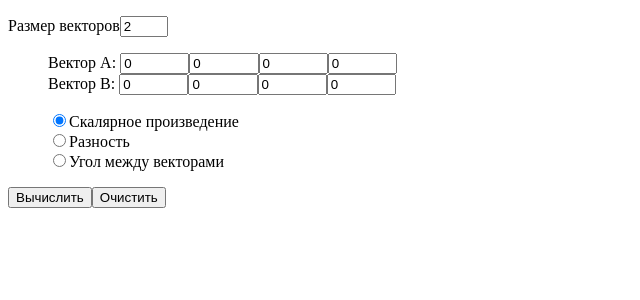
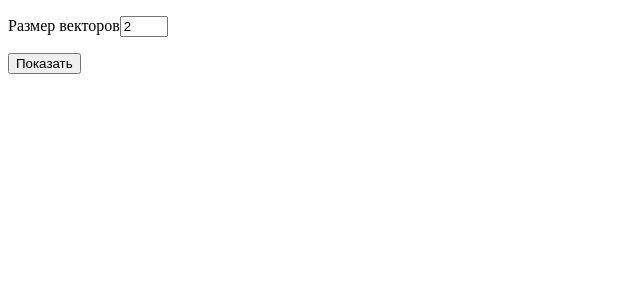
Before and after one commit to ploschka/web_lab5, a Flask app: page / in a window 1280 px wide. Shown: the top 300 px of the page, without its empty margins (0-640 px from the left). Run offline with Flask 3, Linux system fonts and the light colour scheme.

Commit message:
Исправил индивидуальную часть

```diff
--- a/app.py
+++ b/app.py
@@ -6,47 +6,55 @@ app = Flask(__name__)
 @app.route('/', methods=['GET'])
 def index():
     req = bool(request.values)
-    size = request.values.get('size', 2, int)
-    a1 = request.values.get('a1', 0, int)
-    a2 = request.values.get('a2', 0, int)
-    a3 = request.values.get('a3', 0, int)
-    a4 = request.values.get('a4', 0, int)
+    size = min(request.values.get('size', 2, int), 4)
+    show = request.values.get('show', False, bool)
+    render_vec = size > 0 and req
+    A = request.values.getlist('a', int)
+    B = request.values.getlist('b', int)
 
-    b1 = request.values.get('b1', 0, int)
-    b2 = request.values.get('b2', 0, int)
-    b3 = request.values.get('b3', 0, int)
-    b4 = request.values.get('b4', 0, int)
+    v = len(A) > 0 and len(B) > 0
 
-    Av = [a1, a2, a3, a4]
-    Bv = [b1, b2, b3, b4]
+    if show:
+        A = [0]*size
+        B = [0]*size
 
+    result = None
     op = request.values.get('op', 'm')
 
-    if op == 'm':
-        result = sum([a * b for a, b in [(Av[i], Bv[i]) for i in range(size)]])
-    elif op == 'd':
-        result = map(str, [Bv[i] - Av[i] for i in range(size)])
-    elif op == 'a':
-        m = sum([a * b for a, b in [(Av[i], Bv[i]) for i in range(size)]])
-        ma = sqrt(sum([i*i for i in [Av[j] for j in range(size)]]))
-        mb = sqrt(sum([i*i for i in [Bv[j] for j in range(size)]]))
-        result = "%.2f" % degrees(acos(m / (ma * mb)))
-    else:
-        result = 'ОШИБКА!!!'
+    if not show:
+        if v:
+            if op == 'm':
+                result = sum([a * b for a, b in [(A[i], B[i])
+                            for i in range(size)]])
+            elif op == 'd':
+                result = map(str, [B[i] - A[i] for i in range(size)])
+            elif op == 'a':
+                m = sum([a * b for a, b in [(A[i], B[i]) for i in range(size)]])
+                ma = sqrt(sum([i*i for i in [A[j] for j in range(size)]]))
+                mb = sqrt(sum([i*i for i in [B[j] for j in range(size)]]))
+                result = "%.2f" % degrees(acos(m / (ma * mb)))
+            else:
+                result = 'ОШИБКА!!!'
 
     html = render_template(
         'index.html',
+        render_vec=render_vec,
         size=size,
-        a1=a1,
-        a2=a2,
-        a3=a3,
-        a4=a4,
-        b1=b1,
-        b2=b2,
-        b3=b3,
-        b4=b4,
+        A=A,
+        B=B,
         op=op,
         result=result,
         req=req
     )
+
+    print(
+        render_vec,
+        size,
+        v,
+        A,
+        B,
+        op,
+        result,
+        req
+    )
     return html
--- a/templates/index.html
+++ b/templates/index.html
@@ -18,13 +18,19 @@
 <body>
     <form action="{{ url_for('index') }}" method="get">
         <p><label>Размер векторов<input type="number" min="2" max="4" name="size" value="{{ size }}"></label></p>
+        <input type="submit" value="Показать" name="show">
+        {% if render_vec %}
         <ul>
-            <li>Вектор A: <input class="element" type="number" name="a1" value="{{ a1 }}"><input class="element"
-                    type="number" name="a2" value="{{ a2 }}"><input class="element" type="number" name="a3"
-                    value="{{ a3 }}"><input class="element" type="number" name="a4" value="{{ a4 }}"></li>
-            <li>Вектор B: <input class="element" type="number" name="b1" value="{{ b1 }}"><input class="element"
-                    type="number" name="b2" value="{{ b2 }}"><input class="element" type="number" name="b3"
-                    value="{{ b3 }}"><input class="element" type="number" name="b4" value="{{ b4 }}"></li>
+            <li>Вектор A:
+                {% for e in A %}
+                <input class="element" type="number" name="a" value="{{ e }}">
+                {% endfor %}
+            </li>
+            <li>Вектор B:
+                {% for e in B %}
+                <input class="element" type="number" name="b" value="{{ e }}">
+                {% endfor %}
+            </li>
         </ul>
         <ul>
             <li><label><input type="radio" name="op" {% if op=='m' %} checked {% endif %} value="m">Скалярное
@@ -35,7 +41,7 @@
                     векторами</label></li>
         </ul>
         <p><input type="submit" value="Вычислить"><input type="reset" value="Очистить"></p>
-        {% if req %}
+        {% if result %}
         <hr>
         <p>Результат:</p>
         <p>
@@ -46,5 +52,7 @@
             {% endif %}
             {% endif %}
         </p>
+        {% endif %}
     </form>
+
 </body>
```
